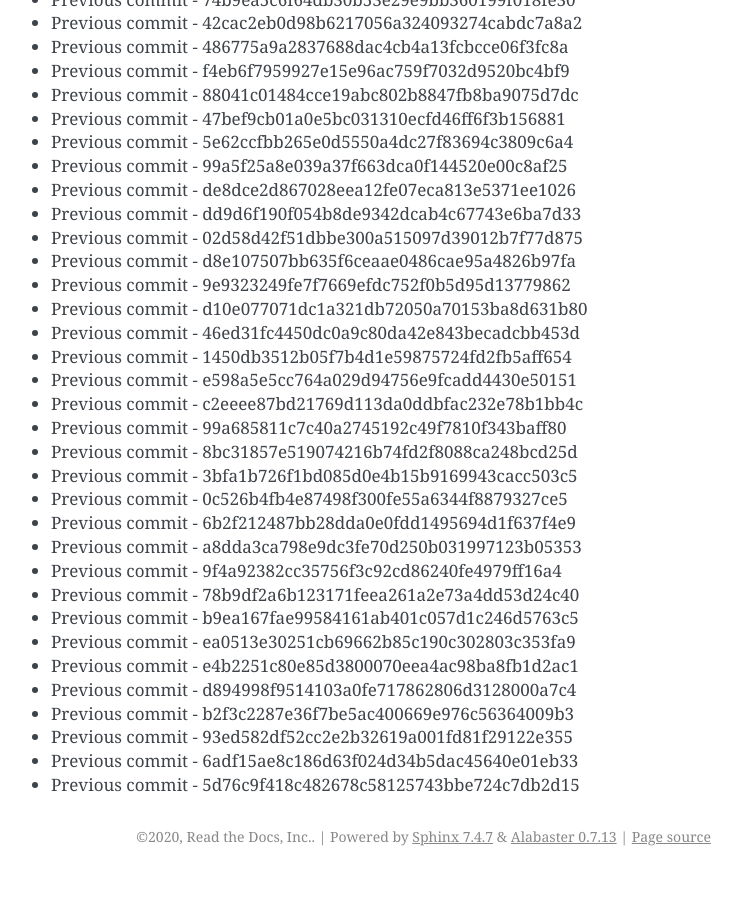
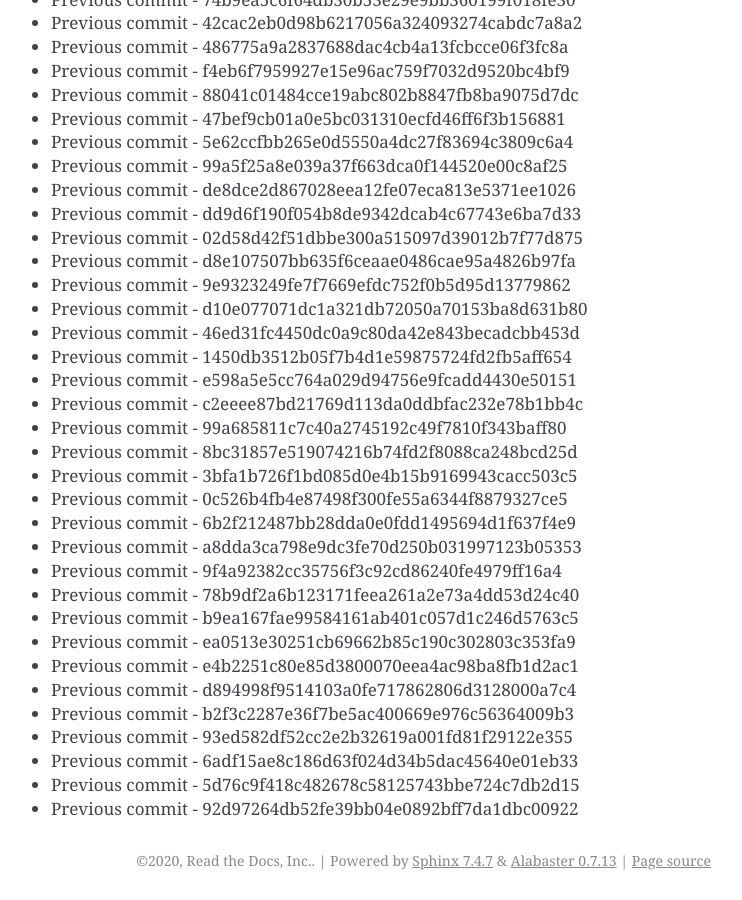
Before and after one commit to readthedocs/rtd-git-stresstest, a Sphinx documentation site: the page built from docs/updates.rst, in a window 1280 px wide and 900 px high, scrolled down 22668 px. Shown: the whole window, without its empty margins (399-1141 px from the left). Built offline with Sphinx 7.4.7, drawn with Linux system fonts in a browser that asks for light colours; before the commit the page ends 23544 px from its top, so only the background shows below that.

Commit message:
Generating commit from previous: 92d97264db52fe39bb04e0892bff7da1dbc00922

```diff
--- a/docs/updates.rst
+++ b/docs/updates.rst
@@ -984,3 +984,4 @@ It can be tested for any performance characteristics.
 * Previous commit - 93ed582df52cc2e2b32619a001fd81f29122e355
 * Previous commit - 6adf15ae8c186d63f024d34b5dac45640e01eb33
 * Previous commit - 5d76c9f418c482678c58125743bbe724c7db2d15
+* Previous commit - 92d97264db52fe39bb04e0892bff7da1dbc00922
```
